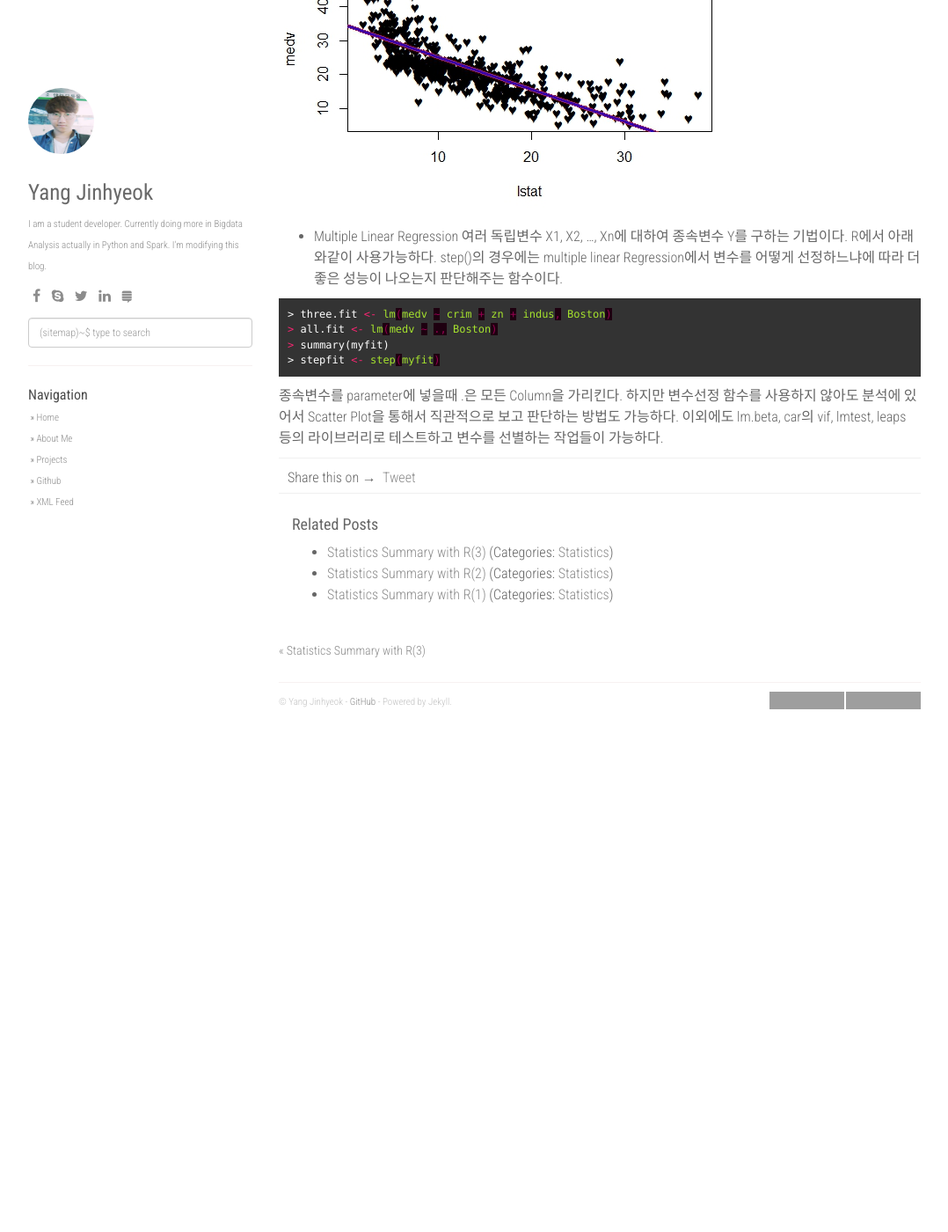
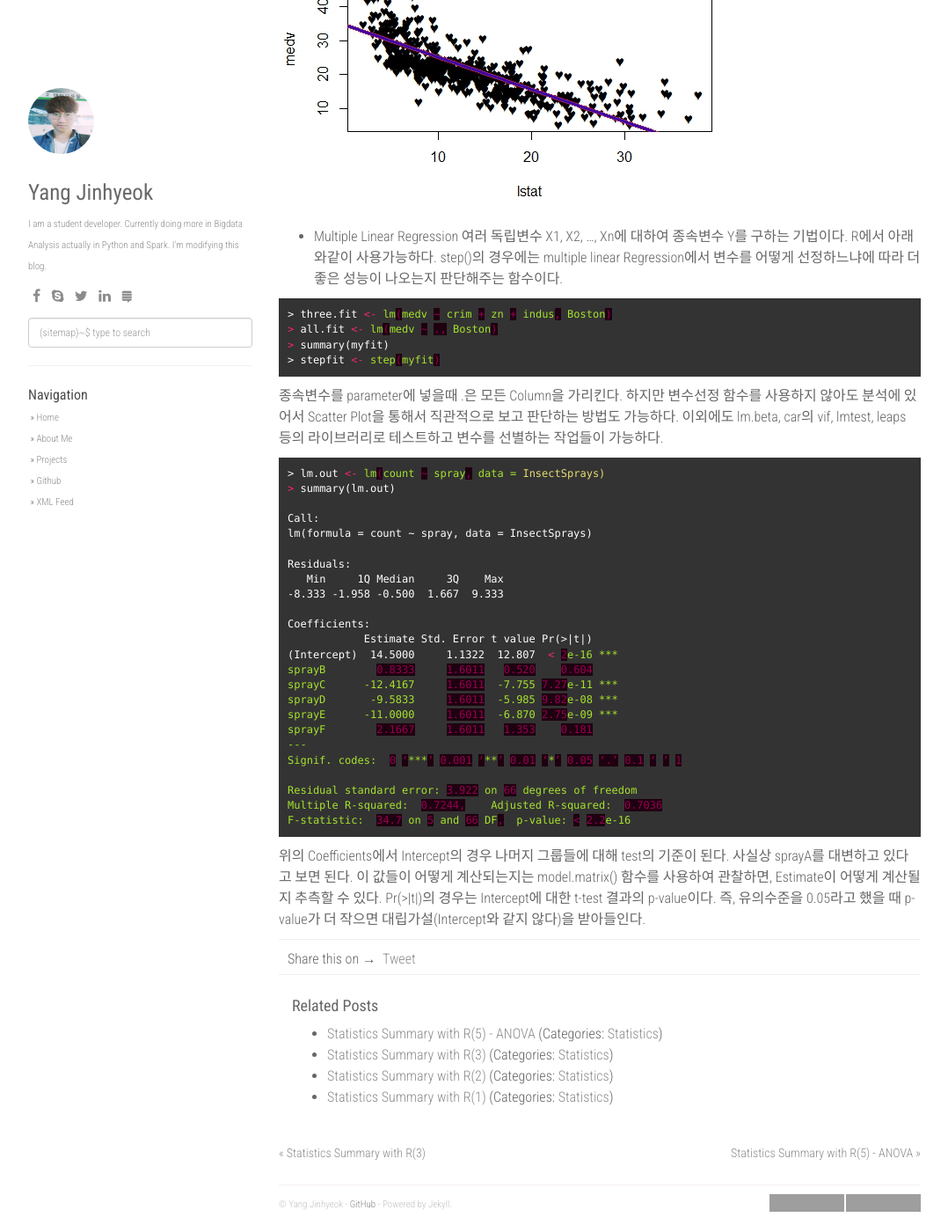
Before and after one commit to Yangyangii/Yangyangii.github.io, a Jekyll site: the page built from _posts/2017-01-03-Statistics-Summary-withR-4.markdown, in a window 1280 px wide and 1400 px high, scrolled down 1519 px. Shown: the whole window at 88% size, without its empty margins (53-1131 px from the left). Built offline with Jekyll 4.4.1, drawn with Linux system fonts in a browser that asks for light colours; nearby versions of some CDN libraries; comment, search, counter and statistics services are not loaded; before the commit the page ends 2348 px from its top, so only the background shows below that; some of the changed text lies outside the part shown; grey boxes are pictures that could not be loaded.

Commit message:
통계 정리 5차 업로드

```diff
--- a/_posts/2017-01-03-Statistics-Summary-withR-4.markdown
+++ b/_posts/2017-01-03-Statistics-Summary-withR-4.markdown
@@ -10,7 +10,7 @@
 +   데이터 마이닝을 하는 데에 있어서 필요한 통계적 기법들이 있다. 그런 것들을 분석을 하는 데에 자주 사용하기 위해 정리하는 것이 좋을 것 같다.
 +	R을 통해 실습을 하도록 하고, 의미를 파악하고 통찰력을 갖는 데에 필요한 것들을 위주로 통계 개념을 정리한다.
 
-- Topic: Simple Linear Regression
+- Topic: Simple Linear Regression, Multiple Linear Regression
 
 +	Simple Linear Regression
 Y를 X값으로 예측하는 기법이다.
@@ -72,3 +72,34 @@
 종속변수를 parameter에 넣을때 .은 모든 Column을 가리킨다.
 하지만 변수선정 함수를 사용하지 않아도 분석에 있어서 Scatter Plot을 통해서 직관적으로 보고 판단하는 방법도 가능하다.
 이외에도 lm.beta, car의 vif, lmtest, leaps 등의 라이브러리로 테스트하고 변수를 선별하는 작업들이 가능하다.
+
+{% highlight rhtml %}
+> lm.out <- lm(count ~ spray, data = InsectSprays)
+> summary(lm.out)
+
+Call:
+lm(formula = count ~ spray, data = InsectSprays)
+
+Residuals:
+   Min     1Q Median     3Q    Max
+-8.333 -1.958 -0.500  1.667  9.333
+
+Coefficients:
+            Estimate Std. Error t value Pr(>|t|)
+(Intercept)  14.5000     1.1322  12.807  < 2e-16 ***
+sprayB        0.8333     1.6011   0.520    0.604
+sprayC      -12.4167     1.6011  -7.755 7.27e-11 ***
+sprayD       -9.5833     1.6011  -5.985 9.82e-08 ***
+sprayE      -11.0000     1.6011  -6.870 2.75e-09 ***
+sprayF        2.1667     1.6011   1.353    0.181
+---
+Signif. codes:  0 ‘***’ 0.001 ‘**’ 0.01 ‘*’ 0.05 ‘.’ 0.1 ‘ ’ 1
+
+Residual standard error: 3.922 on 66 degrees of freedom
+Multiple R-squared:  0.7244,	Adjusted R-squared:  0.7036
+F-statistic:  34.7 on 5 and 66 DF,  p-value: < 2.2e-16
+{% endhighlight %}
+위의 Coefficients에서 Intercept의 경우 나머지 그룹들에 대해 test의 기준이 된다.
+사실상 sprayA를 대변하고 있다고 보면 된다.
+이 값들이 어떻게 계산되는지는 model.matrix() 함수를 사용하여 관찰하면, Estimate이 어떻게 계산될지 추측할 수 있다.
+Pr(>|t|)의 경우는 Intercept에 대한 t-test 결과의 p-value이다. 즉, 유의수준을 0.05라고 했을 때 p-value가 더 작으면 대립가설(Intercept와 같지 않다)을 받아들인다.
--- /dev/null
+++ b/_posts/2017-01-03-Statistics-Summary-withR-5-ANOVA.markdown
@@ -0,0 +1,45 @@
+---
+layout: post
+title:  "Statistics Summary with R(5) - ANOVA"
+date:   2017-01-03 17:18:23 +0700
+categories: [Statistics]
+---
+
+
+## 통계에서 필요한 개념들 요약 정리
++   데이터 마이닝을 하는 데에 있어서 필요한 통계적 기법들이 있다. 그런 것들을 분석을 하는 데에 자주 사용하기 위해 정리하는 것이 좋을 것 같다.
++	R을 통해 실습을 하도록 하고, 의미를 파악하고 통찰력을 갖는 데에 필요한 것들을 위주로 통계 개념을 정리한다.
+
+- Topic: ANOVA, F-test
+
++	One-way ANOVA
+t-test로는 1개 혹은 2개의 그룹에 대해서만 검증이 가능하다.
+그 이상의 그룹을 검증할 경우 여러번의 test를 거쳐야하는데, 이 경우에는 Type1 error가 증가하는 등 Multiple test의 문제가 발생한다.
+이를 해결하는 방법은 아직도 논의중이다.
+그래서 2개 이상의 그룹에 대해 ANOVA를 통해 test를 하게 된다.
+ANOVA의 경우에는 statistic을 구할 때 Between groups와 Within groups로 나누어 Mean Squares(Variance)를 계산하고 MSB/MSW를 계산한다.
+
+{% highlight rhtml %}
+> tapply(InsectSprays$count, InsectSprays$spray, mean)
+        A         B         C         D         E         F
+14.500000 15.333333  2.083333  4.916667  3.500000 16.666667
+> tapply(InsectSprays$count, InsectSprays$spray, var)
+        A         B         C         D         E         F
+22.272727 18.242424  3.901515  6.265152  3.000000 38.606061
+> tapply(InsectSprays$count, InsectSprays$spray, length)
+ A  B  C  D  E  F
+12 12 12 12 12 12
+> boxplot(count ~ spray, data = InsectSprays)
+{% endhighlight %}
+![Screenshot ANOVA-Boxplot](https://raw.githubusercontent.com/yangyangii/yangyangii.github.io/master/static/img/_posts/ANOVA-Boxplot.jpeg  "Screenshot ANOVA-Boxplot")
+Box Plot을 관찰해보면 test를 하기에 유의해보인다. 그러므로 One-way ANOVA test를 진행해보자
+{% highlight rhtml %}
+> oneway.test(count ~ spray, data = InsectSprays)
+
+	One-way analysis of means (not assuming equal variances)
+
+data:  count and spray
+F = 36.065, num df = 5.000, denom df = 30.043, p-value = 7.999e-12
+{% endhighlight %}
+ANOVA test는 오른쪽 꼬리만 생각하면된다.
+p-value < .5 이므로 각 그룹이 같지 않다고 볼 수 있다.
```
Also changed, not shown: static/img/_posts/ANOVA-Boxplot.jpeg (added).
